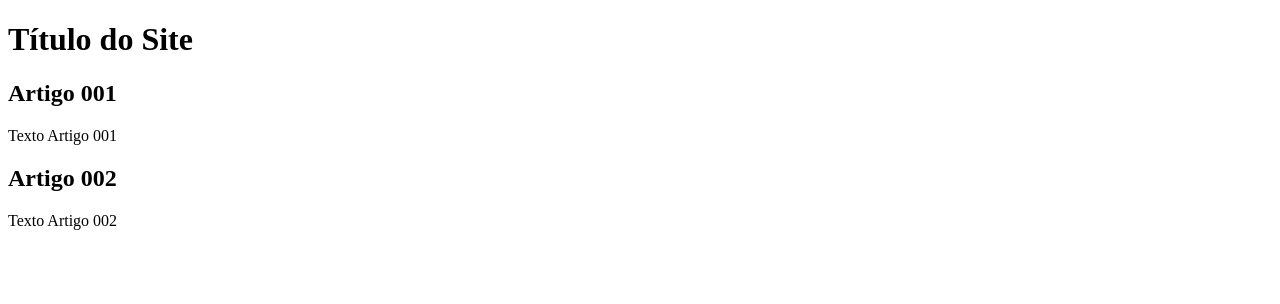
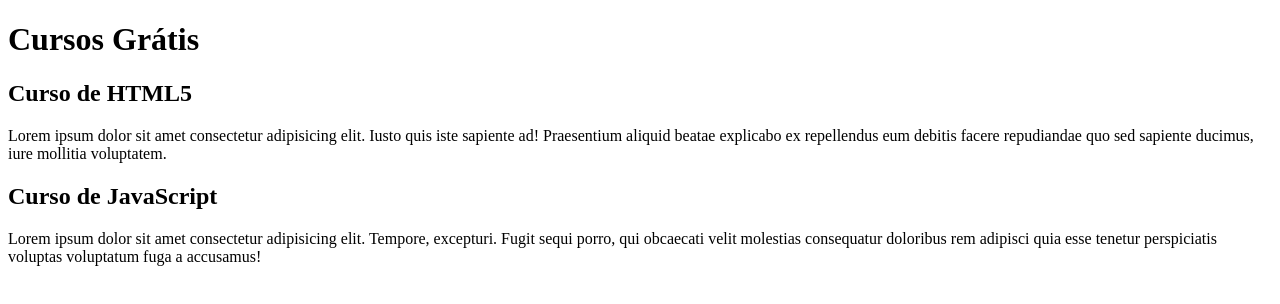
Before and after one commit to CristianoS16/Projeto-site, a plain HTML site: page index.html in a window 1280 px wide. Drawn offline with Linux system fonts and the light colour scheme.

Commit message:
Inicio do conteudo

```diff
--- a/index.html
+++ b/index.html
@@ -9,15 +9,15 @@
 <body>
     <main>
         <header>
-            <h1>Título do Site</h1>
+            <h1>Cursos Grátis</h1>
         </header>
         <article>
-            <h2>Artigo 001</h2>
-            <p>Texto Artigo 001</p>
+            <h2>Curso de HTML5</h2>
+            <p>Lorem ipsum dolor sit amet consectetur adipisicing elit. Iusto quis iste sapiente ad! Praesentium aliquid beatae explicabo ex repellendus eum debitis facere repudiandae quo sed sapiente ducimus, iure mollitia voluptatem.</p>
         </article>
         <article>
-            <h2>Artigo 002</h2>
-            <p>Texto Artigo 002</p>
+            <h2>Curso de JavaScript</h2>
+            <p>Lorem ipsum dolor sit amet consectetur adipisicing elit. Tempore, excepturi. Fugit sequi porro, qui obcaecati velit molestias consequatur doloribus rem adipisci quia esse tenetur perspiciatis voluptas voluptatum fuga a accusamus!</p>
         </article>
     </main>
 </body>
```
